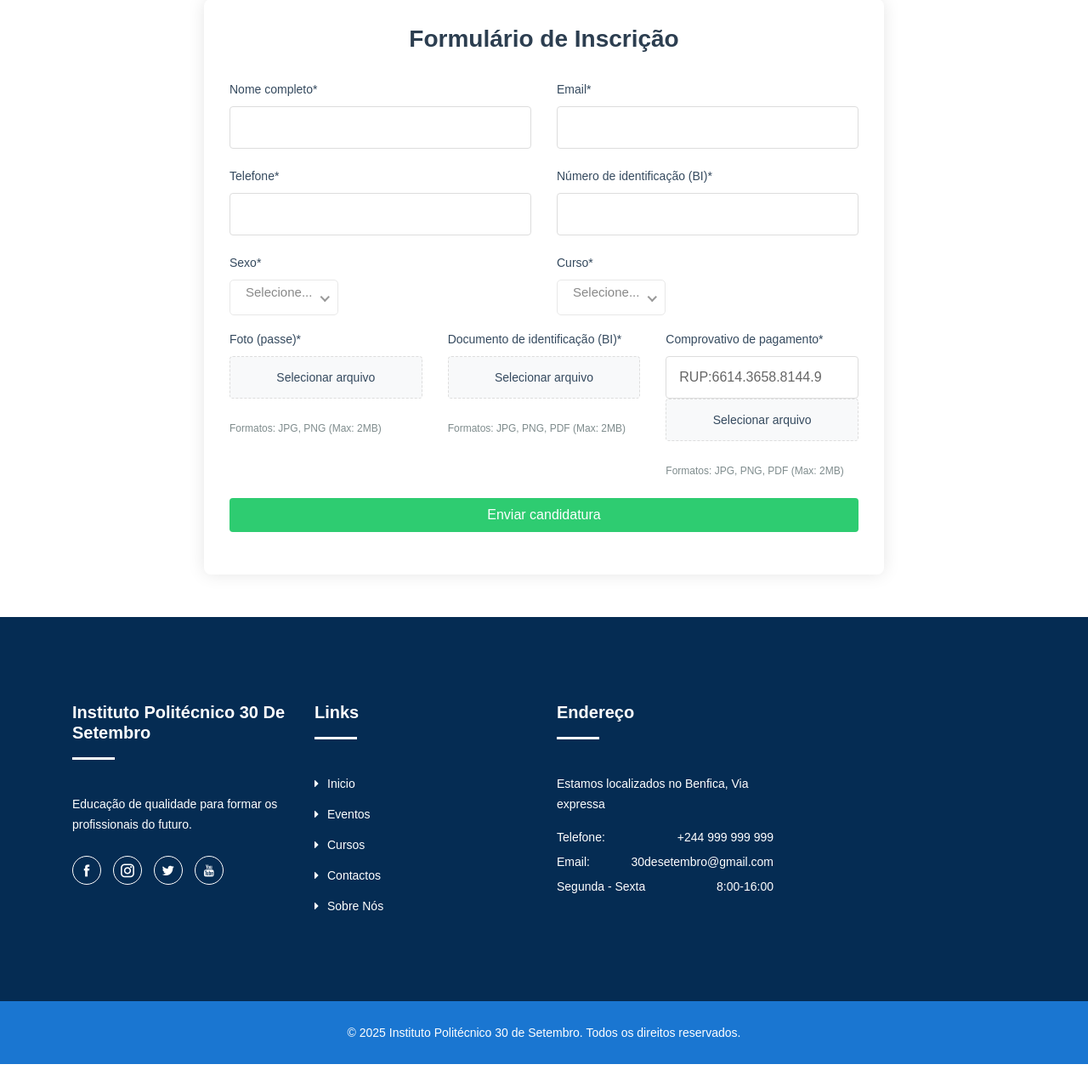
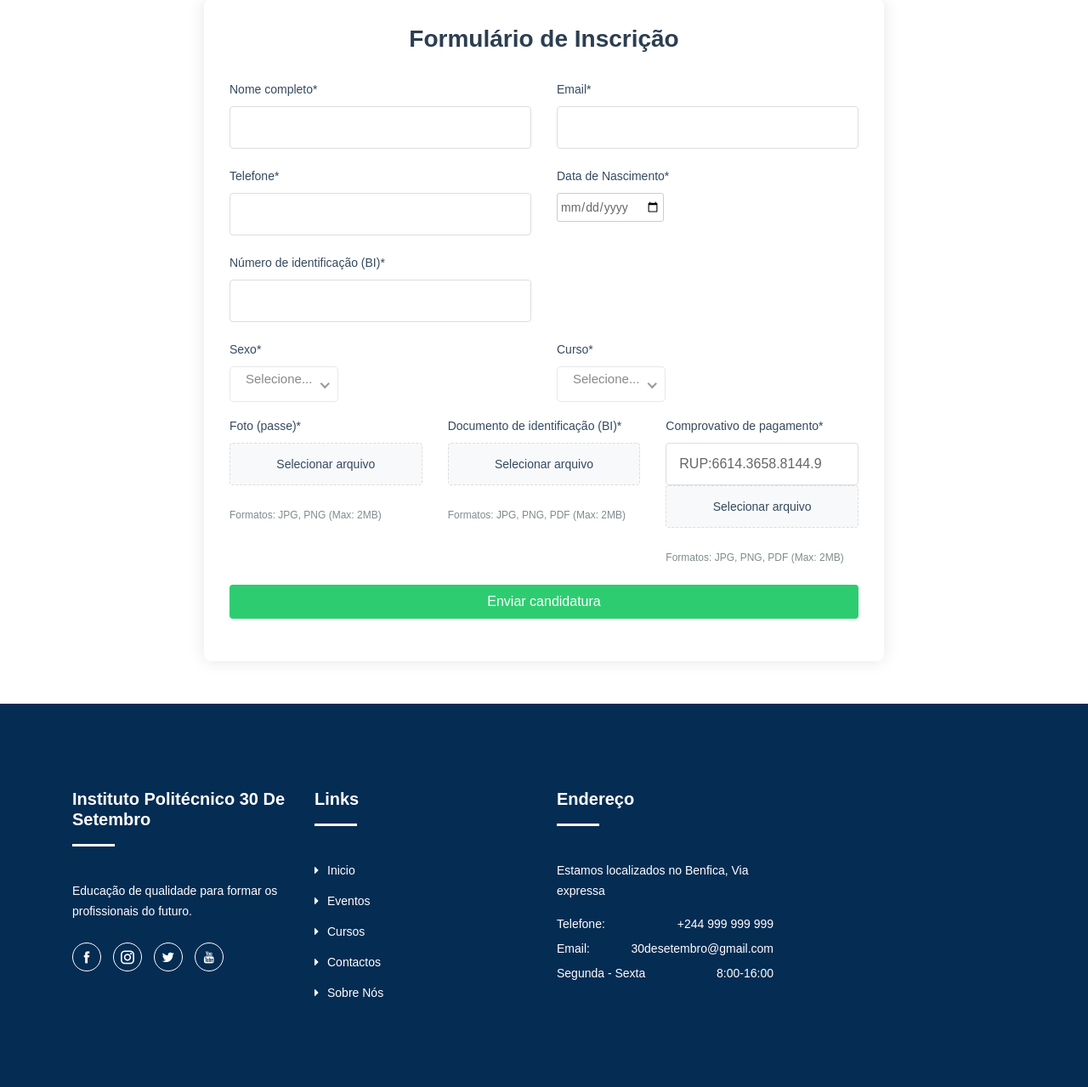
Before and after one commit to OrlandoMartinho/sistema_de_inscricao_v2, a PHP site: page /pages/inscricao.php in a window 1280 px wide. Shown: the part 140-1419 px from the top of the page at 85% size. Before the commit the page ends 1392 px from the top, so only its background shows below. Run offline with PHP 8.4, Linux system fonts and the light colour scheme; data that the repository does not hold is empty.

Commit message:
fixing any bugs

```diff
--- a/config/config.sql
+++ b/config/config.sql
@@ -49,6 +49,7 @@ CREATE TABLE IF NOT EXISTS inscricoes (
     documento_bi LONGBLOB ,
     comprovativo LONGBLOB ,
     data_inscricao TIMESTAMP DEFAULT CURRENT_TIMESTAMP,
+    data_nascimento DATE NOT NULL,
     status ENUM('pendente', 'aprovado', 'rejeitado') DEFAULT 'pendente',
     FOREIGN KEY (curso_id) REFERENCES cursos(id)
         ON DELETE CASCADE
--- a/pages/inscricao.php
+++ b/pages/inscricao.php
@@ -30,9 +30,10 @@ if ($_SERVER["REQUEST_METHOD"] == "POST") {
     $sexo = in_array($_POST['sexo'], ['Masculino', 'Feminino']) ? $_POST['sexo'] : null;
     $curso_id = (int)$_POST['curso_id'];
     $curso_nome = null;
+    $data_de_nascimento = htmlspecialchars(trim($_POST['data_de_nascimento']));
 
     // Verificar dados obrigatórios
-    if (empty($nome_completo) || empty($email) || empty($telefone) || empty($bi_numero) || !$sexo || !$curso_id) {
+    if (empty($nome_completo) || empty($email) || empty($telefone) || empty($bi_numero) || !$sexo || !$curso_id || empty($data_de_nascimento)) {
         $_SESSION['error_message'] = "Por favor, preencha todos os campos obrigatórios.";
         header("Location: inscricao.php");
         exit();
@@ -106,12 +107,12 @@ if ($_SERVER["REQUEST_METHOD"] == "POST") {
     }
     $stmt_check->close();
     $stmt = $conn->prepare("INSERT INTO inscricoes
-    (nome_completo, email, telefone, bi_numero, curso, sexo, curso_id, foto_passe, documento_bi, comprovativo)
-    VALUES (?, ?, ?, ?, ?, ?, ?, ?, ?, ?)");
+    (nome_completo, email, telefone, bi_numero, curso, sexo, curso_id, foto_passe, documento_bi, comprovativo, data_de_nascimento)
+    VALUES (?, ?, ?, ?, ?, ?, ?, ?, ?, ?, ?)");
 
 // Usar tipos: s = string, i = integer
 // Como os campos de arquivos são NULL, use "s" e passe `null` diretamente
-$stmt->bind_param("ssssssisss",
+$stmt->bind_param("ssssssissss",
     $nome_completo,
     $email,
     $telefone,
@@ -121,7 +122,8 @@ $stmt->bind_param("ssssssisss",
     $curso_id,
     $foto_passe,     // null ou string base64 se estiver usando
     $documento_bi,   // idem
-    $comprovativo    // idem
+    $comprovativo ,
+    $data_de_nascimento   // idem
 );
 
     // Bind os parâmetros blob separadamente
@@ -447,6 +449,15 @@ function processarUpload($field_name, $allowed_types) {
                             <div class="error-text" id="telefone_error"></div>
                         </div>
                     </div>
+
+                    <div class="col-md-6">
+                        <div class="form-group">
+                            <label for="data_de_nascimento">Data de Nascimento*</label>
+                            <input type="date" id="data_de_nascimento" name="data_de_nascimento" required>
+                            <div class="error-text" id="data_de_nascimento_error"></div>
+                        </div>
+                    </div>
+
                     <div class="col-md-6">
                         <div class="form-group">
                             <label for="bi_numero">Número de identificação (BI)*</label>
```
